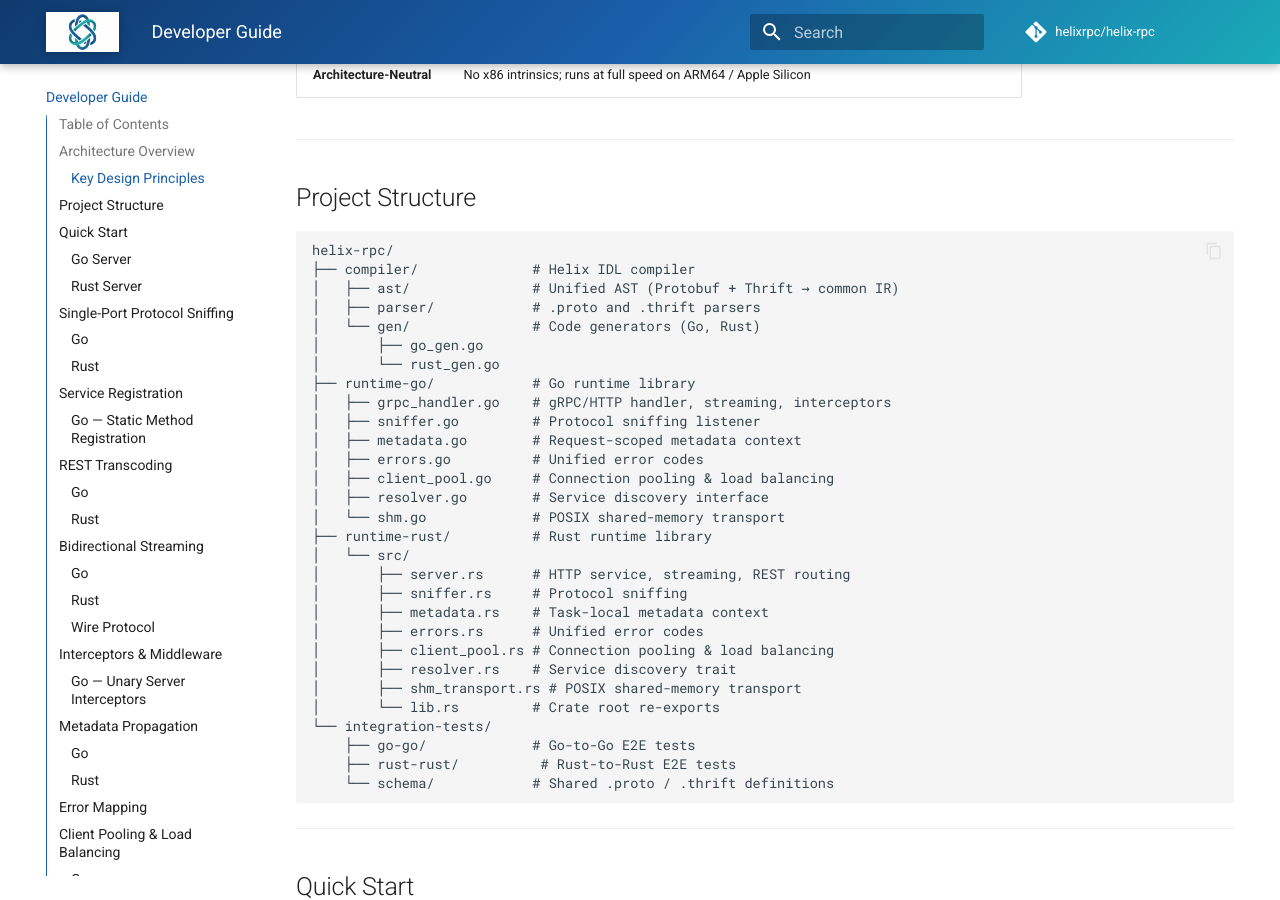
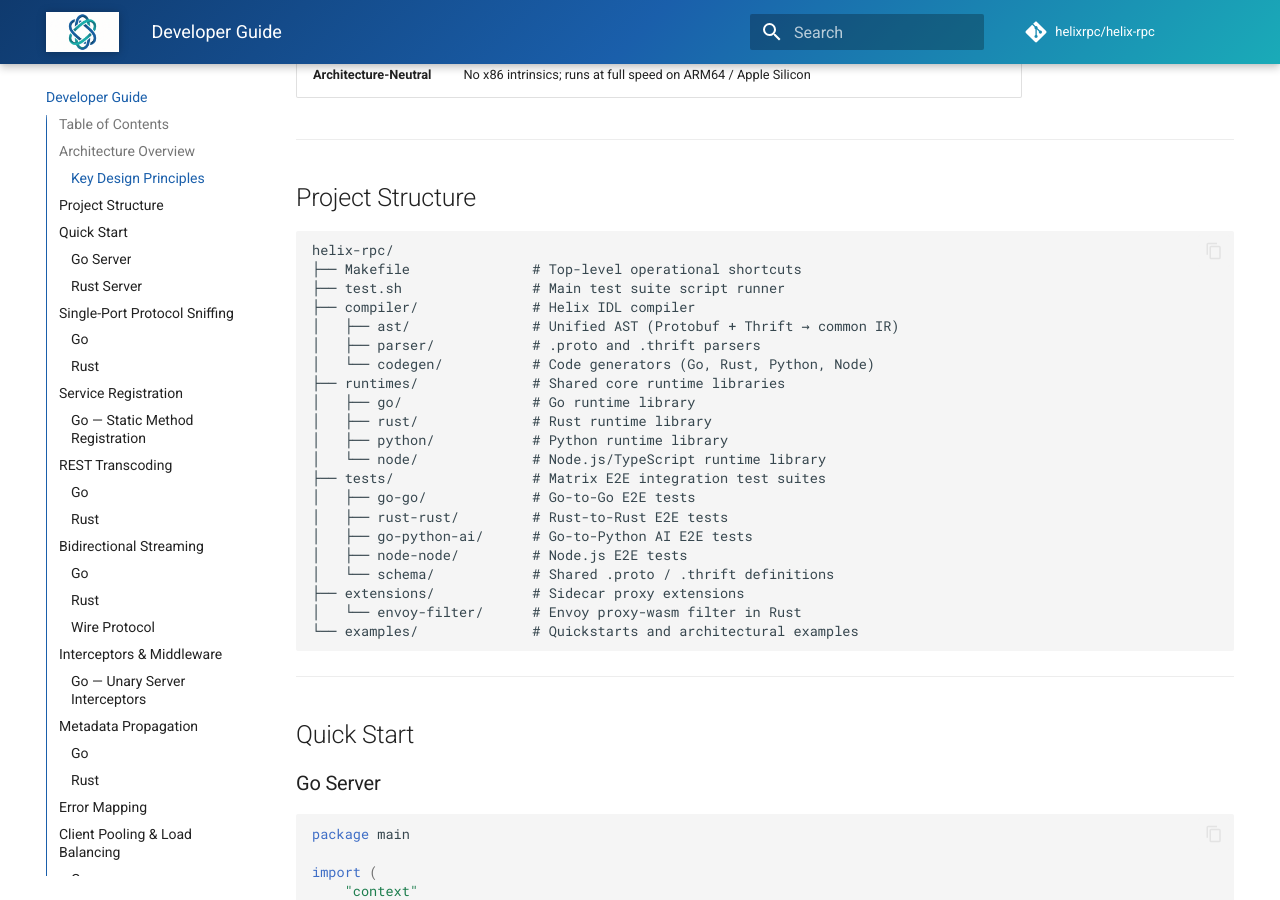
Before and after one commit to helixrpc/helix-rpc, an MkDocs documentation site: the page built from docs/developer-guide.md, in a window 1280 px wide and 900 px high, scrolled down 1749 px. Built offline with MkDocs 1.6.1 and Material for MkDocs 9.7.7, drawn with Linux system fonts in a browser that asks for light colours; comment, search, counter and statistics services are not loaded.

Commit message:
docs: synchronize Project Structure layout tree with current restructured monorepo layout

````diff
--- a/docs/developer-guide.md
+++ b/docs/developer-guide.md
@@ -66,34 +66,26 @@
 
 ```
 helix-rpc/
+├── Makefile               # Top-level operational shortcuts
+├── test.sh                # Main test suite script runner
 ├── compiler/              # Helix IDL compiler
 │   ├── ast/               # Unified AST (Protobuf + Thrift → common IR)
 │   ├── parser/            # .proto and .thrift parsers
-│   └── gen/               # Code generators (Go, Rust)
-│       ├── go_gen.go
-│       └── rust_gen.go
-├── runtime-go/            # Go runtime library
-│   ├── grpc_handler.go    # gRPC/HTTP handler, streaming, interceptors
-│   ├── sniffer.go         # Protocol sniffing listener
-│   ├── metadata.go        # Request-scoped metadata context
-│   ├── errors.go          # Unified error codes
-│   ├── client_pool.go     # Connection pooling & load balancing
-│   ├── resolver.go        # Service discovery interface
-│   └── shm.go             # POSIX shared-memory transport
-├── runtime-rust/          # Rust runtime library
-│   └── src/
-│       ├── server.rs      # HTTP service, streaming, REST routing
-│       ├── sniffer.rs     # Protocol sniffing
-│       ├── metadata.rs    # Task-local metadata context
-│       ├── errors.rs      # Unified error codes
-│       ├── client_pool.rs # Connection pooling & load balancing
-│       ├── resolver.rs    # Service discovery trait
-│       ├── shm_transport.rs # POSIX shared-memory transport
-│       └── lib.rs         # Crate root re-exports
-└── integration-tests/
-    ├── go-go/             # Go-to-Go E2E tests
-    ├── rust-rust/          # Rust-to-Rust E2E tests
-    └── schema/            # Shared .proto / .thrift definitions
+│   └── codegen/           # Code generators (Go, Rust, Python, Node)
+├── runtimes/              # Shared core runtime libraries
+│   ├── go/                # Go runtime library
+│   ├── rust/              # Rust runtime library
+│   ├── python/            # Python runtime library
+│   └── node/              # Node.js/TypeScript runtime library
+├── tests/                 # Matrix E2E integration test suites
+│   ├── go-go/             # Go-to-Go E2E tests
+│   ├── rust-rust/         # Rust-to-Rust E2E tests
+│   ├── go-python-ai/      # Go-to-Python AI E2E tests
+│   ├── node-node/         # Node.js E2E tests
+│   └── schema/            # Shared .proto / .thrift definitions
+├── extensions/            # Sidecar proxy extensions
+│   └── envoy-filter/      # Envoy proxy-wasm filter in Rust
+└── examples/              # Quickstarts and architectural examples
 ```
 
 ---
````
